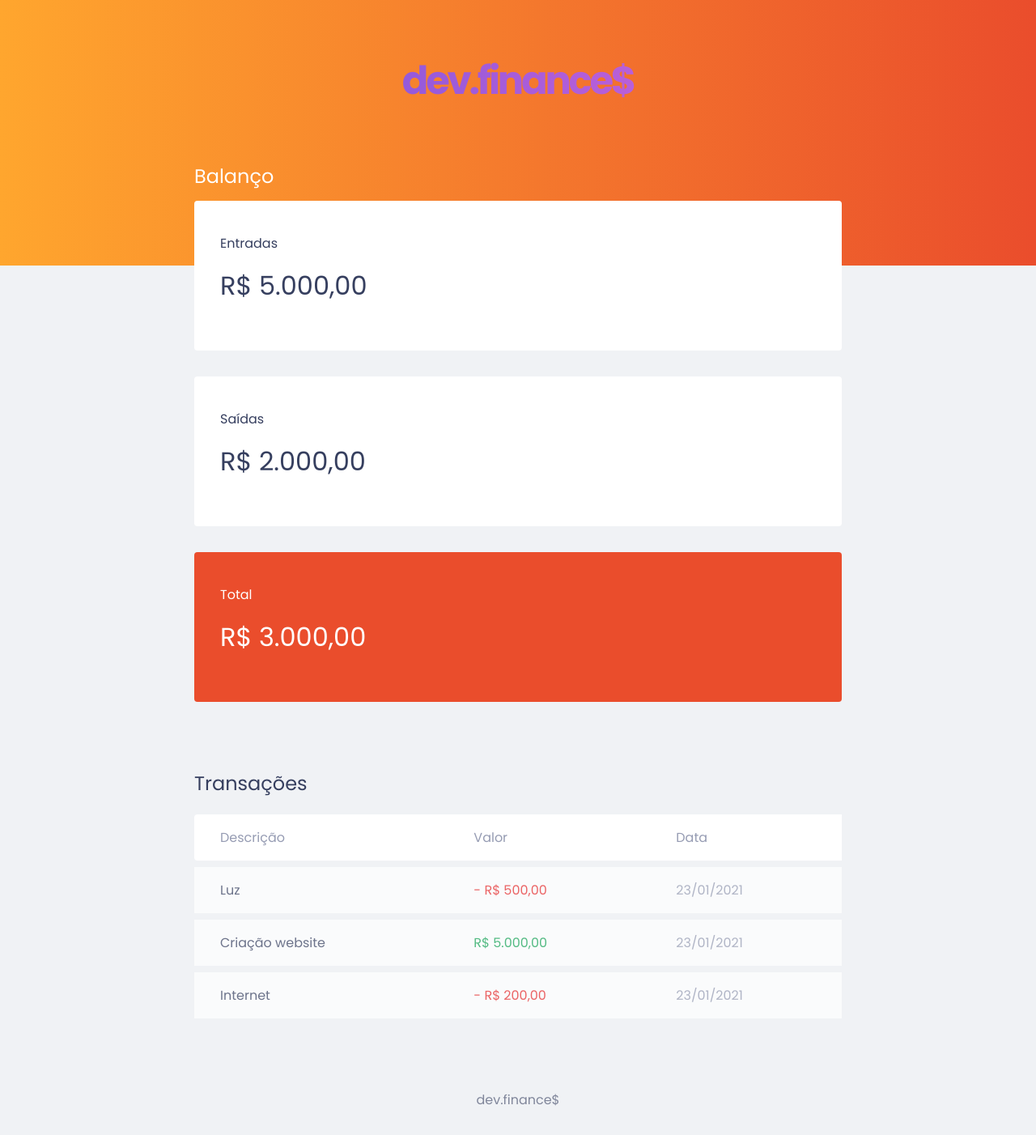
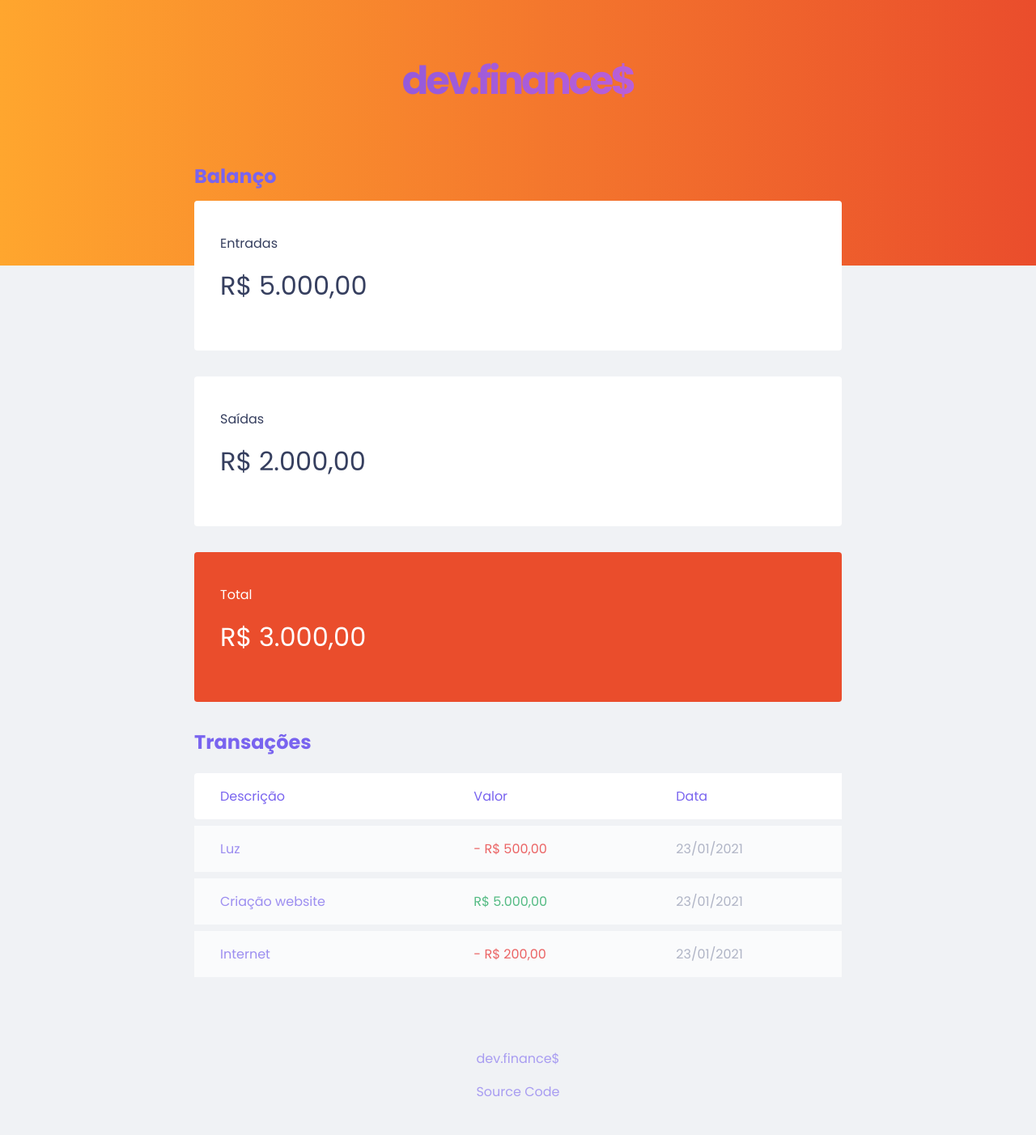
Before and after one commit to eoguvo/maratonaDiscover, a Next.js app in the folder web/: page / in a window 1280 px wide. Shown: the top 1402 px of the page at 81% size. Built offline with nearby package versions, Linux system fonts and the light colour scheme.

Commit message:
add new colors

```diff
--- a/web/components/Transaction/styles.js
+++ b/web/components/Transaction/styles.js
@@ -14,5 +14,5 @@ export const Td = styled.td`
   `
 
   export const Desc = styled(Td)`
-  color: var(--dark-blue);
+  color: var(--dark-purple);
   `
--- a/web/pages/_app.js
+++ b/web/pages/_app.js
@@ -2,6 +2,7 @@ import { createGlobalStyle } from 'styled-components'
 
 const GlobalStyle = createGlobalStyle`
 :root {
+    --dark-purple:  rgb(121, 100, 239);
     --dark-blue: #363f5f;
 }
   html,
@@ -29,8 +30,7 @@ const GlobalStyle = createGlobalStyle`
   h2 {
     margin-top: 3.2rem;
     margin-bottom: 0.8rem;
-    color: var(--dark-blue);
-
+    color: rgb(121, 100, 239);
     font-weight: normal;
   }
 
--- a/web/pages/index.js
+++ b/web/pages/index.js
@@ -1,7 +1,7 @@
 import Head from 'next/head'
 import { useState, useEffect } from 'react';
 
-import { Icon, Header, Logo, Container, Balance, BalanceH2, Transiction, DataTable, Th, Footer } from '../styles/home'
+import { Icon, Header, Logo, Container, Balance, H2, Transiction, DataTable, Th, Footer } from '../styles/home'
 import BalanceCard from '../components/BalanceCard';
 import Transaction from '../components/Transaction';
 import dark from '../themes/dark'
@@ -47,21 +47,21 @@ export default function Home() {
       </Header>
       <Container>
         <Balance  id="balance">
-          <BalanceH2>Balanço</BalanceH2>
+          <H2>Balanço</H2>
           <BalanceCard title="Entradas" value="R$ 5.000,00" className="card"/>
           <BalanceCard title="Saídas" value="R$ 2.000,00" className="card"/>
           <BalanceCard title="Total" value="R$ 3.000,00" className="card total"/>
         </Balance>
 
         <Transiction >
-          <h2>Transações</h2>
+          <H2>Transações</H2>
 
           <DataTable id="data-table">
             <thead>
               <tr>
-                <th className="semiBorderRadius" >Descrição</th>
-                <th>Valor</th>
-                <th>Data</th>
+                <Th className="semiBorderRadius" >Descrição</Th>
+                <Th>Valor</Th>
+                <Th>Data</Th>
               </tr>
             </thead>
             <tbody>
@@ -87,6 +87,7 @@ export default function Home() {
 
       <Footer>
         <p>dev.finance$</p>
+        <a href="https://github.com/Gustavo-Henrique-br/maratonaDiscover">Source Code</a>
       </Footer>
     </>
   )
--- a/web/styles/home.js
+++ b/web/styles/home.js
@@ -29,8 +29,9 @@ export const Logo = styled.h1`
 export const Balance = styled.section`
     margin-top: -8rem;
 `;
-export const BalanceH2 = styled.h2`
-    color: white;
+export const H2 = styled.h2`
+    color: var(--dark-purple);
+    font-weight: 600;
     margin-top: 0;
     `;
     export const Transiction = styled.section`
@@ -44,6 +45,7 @@ export const DataTable = styled.table`
 `;
 export const Th = styled.th`
     background: white;
+    color: var(--dark-purple);
     font-weight: normal;
     padding: 1rem 2rem;
     text-align: left;
@@ -51,6 +53,6 @@ export const Th = styled.th`
 export const Footer = styled.footer`
     text-align: center;
     padding: 4rem 0 2rem;
-    color: var(--dark-blue);
+    color: var(--dark-purple);
     opacity: 0.6;
 `;
```
Also changed, not shown: web/utils/usePersistedState.js (added, +21 -0 lines).
